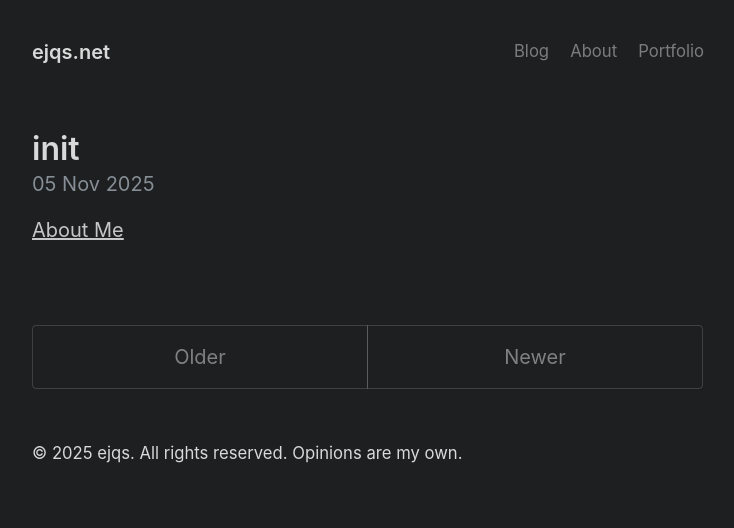
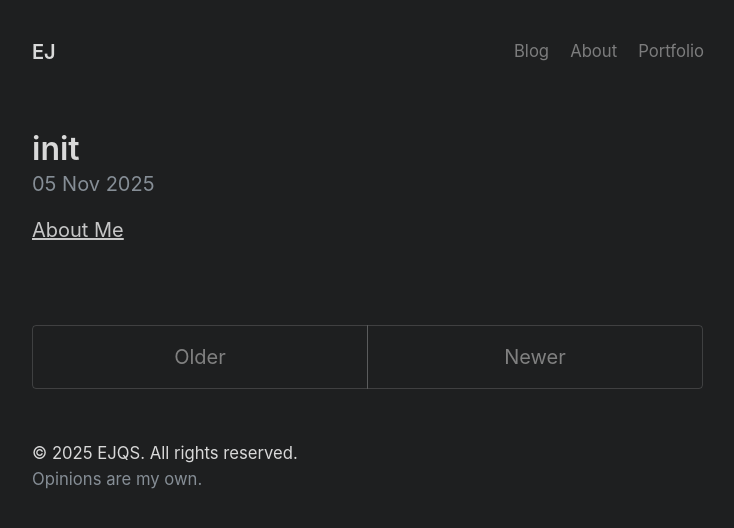
Before and after one commit to ejqs/ejqs.net, a Jekyll site: the page built from index.html, in a window 1280 px wide. Shown: the top 528 px of the page, without its empty margins (272-1006 px from the left). Built offline with Jekyll 4.4.1, drawn with Linux system fonts in a browser that asks for light colours; the list of posts is cut into pages by our own code.

```diff
--- a/_config.yml
+++ b/_config.yml
@@ -1,5 +1,6 @@
 # Setup
-title: ejqs.net
+title: EJ
+tagline: nerd
 url: https://ejqs.net
 paginate: 1
 baseurl: ""
--- a/_layouts/default.html
+++ b/_layouts/default.html
@@ -22,9 +22,11 @@
 
     <footer class="footer">
       <small>
+
         &copy;
-        <time datetime="{{ site.time | date_to_xmlschema }}">{{ site.time | date: '%Y' }}</time> ejqs.
-        All rights reserved. Opinions are my own.
+        <time datetime="{{ site.time | date_to_xmlschema }}">{{ site.time | date: '%Y' }}</time> EJQS.
+        All rights reserved.
+        <p style="color: var(--gray-600)">Opinions are my own.</p>
       </small>
     </footer>
   </div>
--- a/_sass/_layout.scss
+++ b/_sass/_layout.scss
@@ -6,7 +6,7 @@
   max-width: 45rem;
   padding-left: var(--spacer-2);
   padding-right: var(--spacer-2);
-  margin-left:  auto;
+  margin-left: auto;
   margin-right: auto;
 }
 
```
